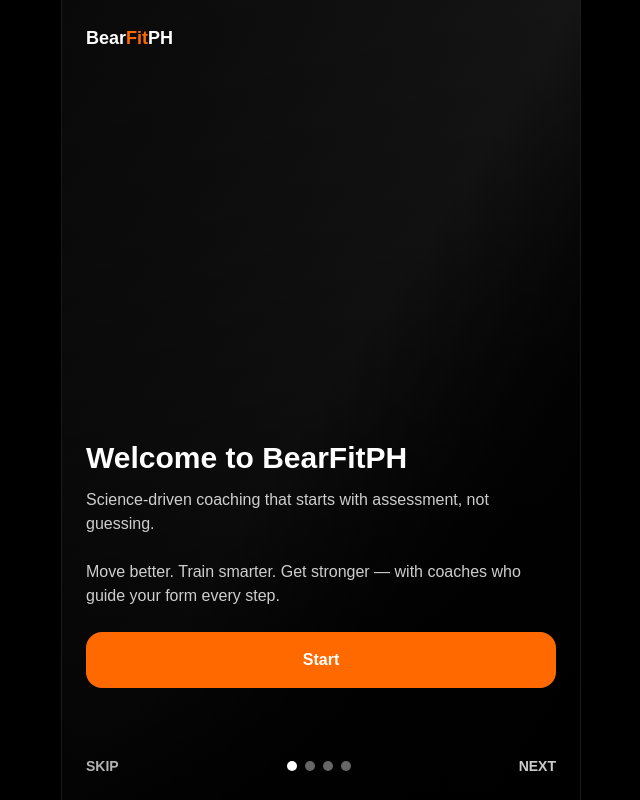
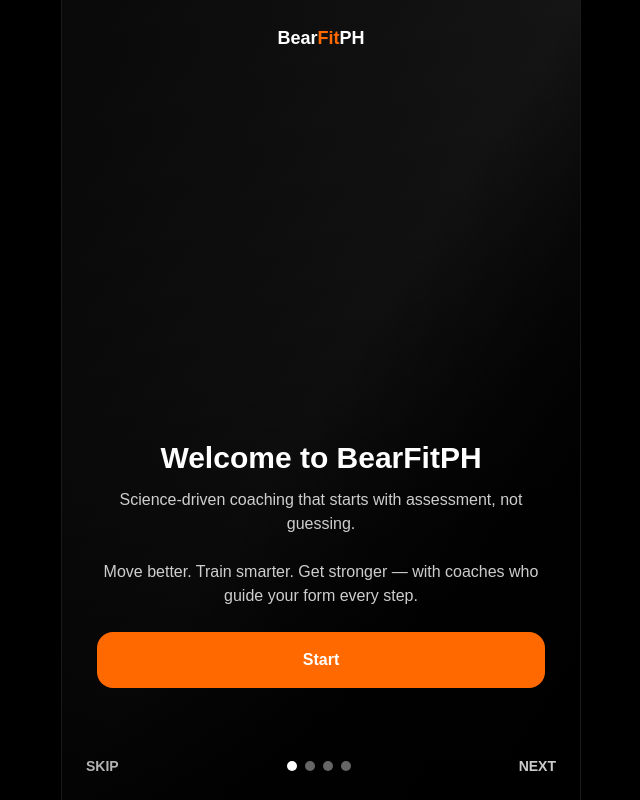
Before and after one commit to juancelot-plusultra/nextjs-boilerplate, a Next.js app: page /onboarding in a window 1280 px wide. Shown: the whole page, without its empty margins (319-959 px from the left). Built offline with nearby package versions, Linux system fonts and the light colour scheme.

Commit message:
Update page.tsx

```diff
--- a/app/onboarding/page.tsx
+++ b/app/onboarding/page.tsx
@@ -90,12 +90,15 @@
             onTouchMove={onTouchMove}
             onTouchEnd={onTouchEnd}
           >
-            {/* Slides */}
+            {/* Slides track */}
             <div
               className="absolute inset-0 flex transition-transform duration-300 ease-out"
               style={trackStyle}
             >
-              {slides.map((s) => (
+              {slides.map((s, i) => {
+                const active = i === index;
+
+                return (
                   <div
                     key={s.key}
                     className="relative min-h-screen w-full flex-shrink-0"
@@ -106,7 +109,7 @@
                         src={s.image}
                         alt={s.title}
                         fill
-                      priority
+                        priority={active}
                         sizes="(min-width:1024px) 520px, (min-width:640px) 720px, 100vw"
                         className="object-cover"
                       />
@@ -119,16 +122,25 @@
 
                     {/* Brand */}
                     <div className="absolute top-0 left-0 right-0 px-6 pt-6 z-10">
-                    <div className="text-lg font-extrabold">
+                      <div className="text-lg font-extrabold text-center">
                         Bear<span className="text-orange-500">Fit</span>PH
                       </div>
                     </div>
 
                     {/* Content */}
                     <div className="absolute bottom-0 left-0 right-0 px-6 pb-28 z-10">
-                    <h1 className="text-3xl font-extrabold">{s.title}</h1>
+                      <div
+                        className={`mx-auto max-w-md text-center transition-all duration-500 ease-out ${
+                          active
+                            ? "opacity-100 translate-y-0"
+                            : "opacity-0 translate-y-4"
+                        }`}
+                      >
+                        <h1 className="text-3xl font-extrabold">
+                          {s.title}
+                        </h1>
 
-                    <p className="mt-3 max-w-md whitespace-pre-line text-white/80">
+                        <p className="mt-3 whitespace-pre-line text-white/80">
                           {s.subtitle}
                         </p>
 
@@ -156,10 +168,12 @@
                         )}
                       </div>
                     </div>
-              ))}
+                  </div>
+                );
+              })}
             </div>
 
-            {/* Bottom nav */}
+            {/* Bottom navigation */}
             <div className="absolute bottom-0 left-0 right-0 px-6 pb-6 z-20">
               <div className="flex items-center justify-between">
                 <button
@@ -174,7 +188,7 @@
                     <button
                       key={i}
                       onClick={() => setIndex(i)}
-                      className={`h-2.5 w-2.5 rounded-full ${
+                      className={`h-2.5 w-2.5 rounded-full transition ${
                         i === index ? "bg-white" : "bg-white/40"
                       }`}
                     />
```
Lines whose indentation alone changed are shown as unchanged.
